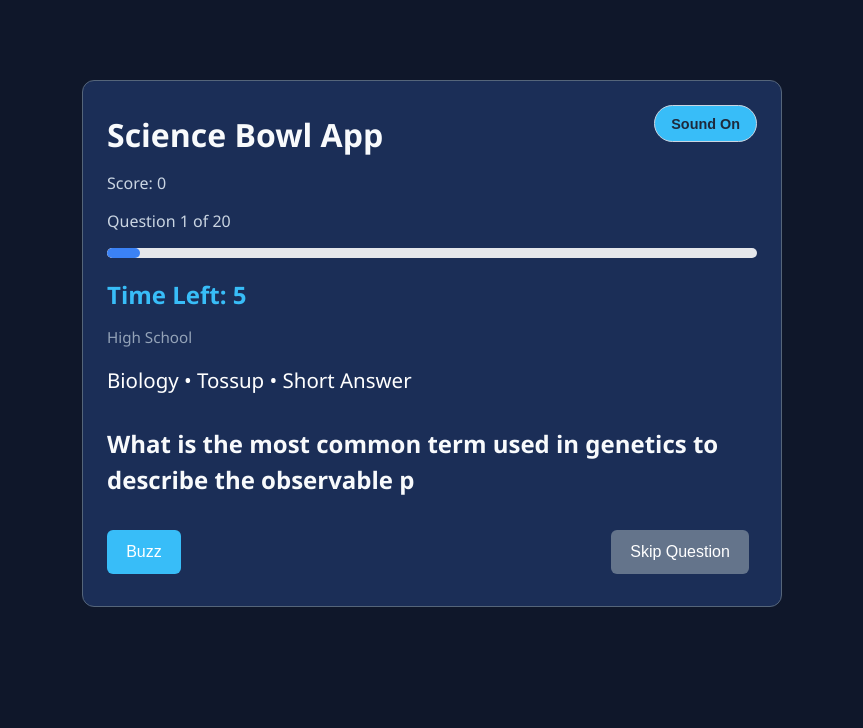
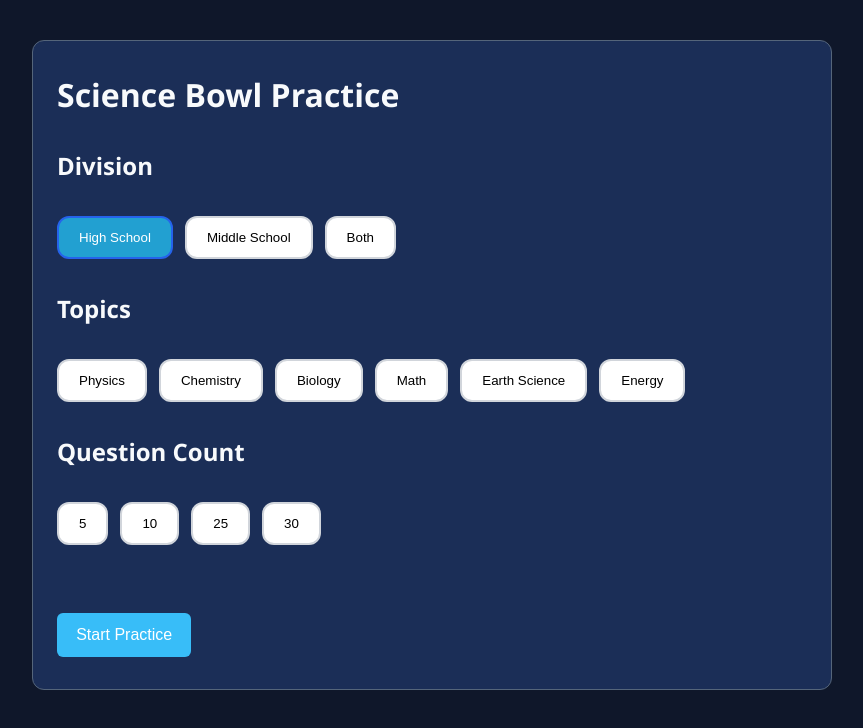
Before and after one commit to codeCrafter10-alt/science-bowl-practice-app, a React (Vite) app: page / in a window 1280 px wide. Shown: the top 728 px of the page, without its empty margins (208-1071 px from the left). Built offline with nearby package versions, Linux system fonts and the light colour scheme.

Commit message:
feat: add dashboard and filtered questions

```diff
--- a/src/App.jsx
+++ b/src/App.jsx
@@ -3,10 +3,11 @@ import { sampleQuestions } from "./sampleQuestions";
 import { useSpeech } from "./useSpeech";
 
 function App() {
+  const [activeQuestions, setActiveQuestions] = useState(sampleQuestions);
   const [answer, setAnswer] = useState("");
   const [score, setScore] = useState(0);
-  const [currentQuestionId  , setCurrentQuestionId] = useState(sampleQuestions[0].id)
-  const currentQuestion = sampleQuestions.find((question) => question.id === currentQuestionId);
+  const [currentQuestionId  , setCurrentQuestionId] = useState(activeQuestions[0].id)
+  const currentQuestion = activeQuestions.find((question) => question.id === currentQuestionId);
   const [feedback, setFeedback] = useState("");
   const [showAnswer, setShowAnswer] = useState(false);
   const [timeLeft, setTimeLeft] = useState(5);
@@ -21,7 +22,7 @@ function App() {
   const renderIntervalRef = useRef(null);
   const startDelayRef = useRef(null);
   const [canOverrideAnswer, setCanOverrideAnswer] = useState(false);
-  const progress = ((sampleQuestions.findIndex((question) => question.id === currentQuestionId) + 1) / sampleQuestions.length) * 100;
+  const progress = ((activeQuestions.findIndex((question) => question.id === currentQuestionId) + 1) / activeQuestions.length) * 100;
 
   const [correctCount, setCorrectCount] = useState(0);
   const [incorrectCount, setIncorrectCount] = useState(0);
@@ -38,9 +39,65 @@ function App() {
   const [questionHistory, setQuestionHistory] = useState([]);
   const [reviewMode, setReviewMode] = useState(false);
 
+  const [screen, setScreen] = useState("dashboard");
+  const [selectedDivision, setSelectedDivision] = useState("high-school");
+  const [selectedTopics, setSelectedTopics] = useState([]);
+  const [questionCount, setQuestionCount] = useState("all");
+
   function playSound(soundFile) {
     const audio = new Audio(`/sounds/${soundFile}`);
     audio.play().catch(() => {});
+  }
+
+  function toggleTopic(topic) {
+    if (selectedTopics.includes(topic)) {
+      setSelectedTopics((prev) =>
+        prev.filter((t) => t !== topic)
+      );
+    } else {
+      setSelectedTopics((prev) => [
+        ...prev,
+        topic,
+      ]);
+    }
+  }
+
+  function startPractice() {
+    let filteredQuestions = [...sampleQuestions];
+
+    if (selectedDivision !== "both") {
+      filteredQuestions = filteredQuestions.filter(
+        (question) =>
+          question.division === selectedDivision
+      );
+    }
+
+    if (selectedTopics.length > 0) {
+      filteredQuestions = filteredQuestions.filter(
+        (question) =>
+          selectedTopics.includes(question.topic)
+      );
+    }
+
+    if (questionCount !== "all") {
+      filteredQuestions = filteredQuestions.slice(
+        0,
+        Number(questionCount)
+      );
+    }
+
+    if (filteredQuestions.length === 0) {
+      alert("No questions match your filters.");
+      return;
+    }
+
+    setActiveQuestions(filteredQuestions);
+
+    setCurrentQuestionId(
+      filteredQuestions[0].id
+    );
+
+    setScreen("game");
   }
 
   const displayQuestionText = currentQuestion?.type === "multiple-choice" ? `${currentQuestion.question}
@@ -71,7 +128,7 @@ function App() {
   }
 
   useEffect(() => {
-    if (!currentQuestion || phase !== "reading") return;
+    if (!currentQuestion || phase !== "reading" || screen !== "game") return;
 
     setIsRenderingQuestion(true);
     setDisplayedQuestion("");
@@ -108,7 +165,7 @@ function App() {
   }, [phase, stop]);
 
   useEffect(() => {
-    if (phase !== "reading" || timeLeft <= 0 || !currentQuestion || isRenderingQuestion) {
+    if (phase !== "reading" || timeLeft <= 0 || !currentQuestion || isRenderingQuestion || screen !== "game") {
       return;
     }
 
@@ -120,7 +177,7 @@ function App() {
   }, [timeLeft, currentQuestion, phase, isRenderingQuestion])
 
   useEffect(() => {
-    if (timeLeft > 0 || phase !== "reading" || !currentQuestion || isRenderingQuestion) {
+    if (timeLeft > 0 || phase !== "reading" || !currentQuestion || isRenderingQuestion || screen !== "game") {
       return;
     }
 
@@ -134,7 +191,7 @@ function App() {
   }, [timeLeft, phase, currentQuestion, isRenderingQuestion]);
 
   useEffect(() => {
-    if (phase !== "buzzed" || answerTimeLeft <= 0) {
+    if (phase !== "buzzed" || answerTimeLeft <= 0 || screen !== "game") {
       return;
     }
 
@@ -146,7 +203,7 @@ function App() {
   }, [answerTimeLeft, phase]);
 
   useEffect(() => {
-    if (phase !== "buzzed" || answerTimeLeft > 0) {
+    if (phase !== "buzzed" || answerTimeLeft > 0 || screen !== "game") {
       return;
     }
 
@@ -326,11 +383,11 @@ function App() {
   }
 
   function goToNextQuestion(amount) {
-    const currentIndex = sampleQuestions.findIndex(
+    const currentIndex = activeQuestions.findIndex(
       (question) => question.id === currentQuestionId
     );
 
-    const nextQuestion = sampleQuestions[currentIndex + amount];
+    const nextQuestion = activeQuestions[currentIndex + amount];
 
     if (nextQuestion) {
       setCurrentQuestionId(nextQuestion.id);
@@ -448,6 +505,110 @@ function App() {
       ? (bonusCorrect / bonusAttempted) * 100
       : 0;
 
+
+
+  if (screen === "dashboard") {
+    return (
+      <main className="dashboard">
+        <h1>Science Bowl Practice</h1>
+
+        <h2>Division</h2>
+
+        <div className="selection-grid">
+          {[
+            "high-school",
+            "middle-school",
+            "both"
+          ].map((division) => (
+            <button
+              key={division}
+              type="button"
+              className={
+                selectedDivision === division
+                  ? "selection-button selected"
+                  : "selection-button"
+              }
+              onClick={() =>
+                setSelectedDivision(division)
+              }
+            >
+              {division
+                .split("-")
+                .map(
+                  (word) =>
+                    word.charAt(0).toUpperCase() +
+                    word.slice(1)
+                )
+                .join(" ")}
+            </button>
+          ))}
+        </div>
+
+        <h2>Topics</h2>
+
+        <div className="selection-grid">
+          {[
+            "Physics",
+            "Chemistry",
+            "Biology",
+            "Math",
+            "Earth Science",
+            "Energy",
+          ].map((topic) => (
+            <button
+              key={topic}
+              type="button"
+              className={
+                selectedTopics.includes(topic)
+                  ? "selection-button selected"
+                  : "selection-button"
+              }
+              onClick={() =>
+                toggleTopic(topic)
+              }
+            >
+              {topic}
+            </button>
+          ))}
+        </div>
+
+        <h2>Question Count</h2>
+
+        <div className="selection-grid">
+          {["5", "10", "25", "30"].map(
+            (count) => (
+              <button
+                key={count}
+                type="button"
+                className={
+                  questionCount === count
+                    ? "selection-button selected"
+                    : "selection-button"
+                }
+                onClick={() =>
+                  setQuestionCount(count)
+                }
+              >
+                {count === "all"
+                  ? "All"
+                  : count}
+              </button>
+            )
+          )}
+        </div>
+
+        <br />
+        <br />
+
+        <button
+          className="button-primary"
+          onClick={startPractice}
+        >
+          Start Practice
+        </button>
+      </main>
+    );
+  }
 
   if (reviewMode) {
     const missedQuestions = questionHistory.filter(
@@ -605,6 +766,15 @@ function App() {
             )}
           </tbody>
         </table>
+
+        <button
+          className="button-primary"
+          onClick={() => {
+            setScreen("dashboard");
+          }}
+        >
+          New Session
+        </button>
       </main>
     );
   }
@@ -625,7 +795,7 @@ function App() {
       </p>
 
       <p>
-        Question {sampleQuestions.findIndex((question) => question.id === currentQuestionId) + 1} of {" "} {sampleQuestions.length}
+        Question {activeQuestions.findIndex((question) => question.id === currentQuestionId) + 1} of {" "} {activeQuestions.length}
       </p>
 
       <div className="progress-bar">
--- a/src/global.css
+++ b/src/global.css
@@ -256,3 +256,38 @@ h4 {
 .review-card strong {
   color: white;
 }
+
+.dashboard {
+  max-width: 800px;
+  margin: 40px auto;
+}
+
+.selection-grid {
+  display: flex;
+  flex-wrap: wrap;
+  gap: 0.75rem;
+  margin-bottom: 1.5rem;
+}
+
+.selection-button {
+  padding: 0.75rem 1.25rem;
+  border-radius: 12px;
+  border: 2px solid #d1d5db;
+  background: white;
+  cursor: pointer;
+
+  transition:
+    transform 0.15s ease,
+    background-color 0.15s ease,
+    border-color 0.15s ease;
+}
+
+.selection-button:hover {
+  transform: translateY(-2px);
+}
+
+.selection-button.selected {
+  background: #22a0d1;
+  color: white;
+  border-color: #2563eb;
+}
```
